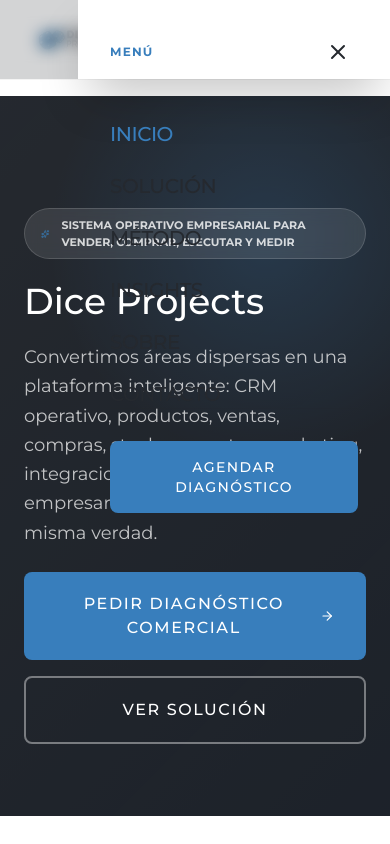
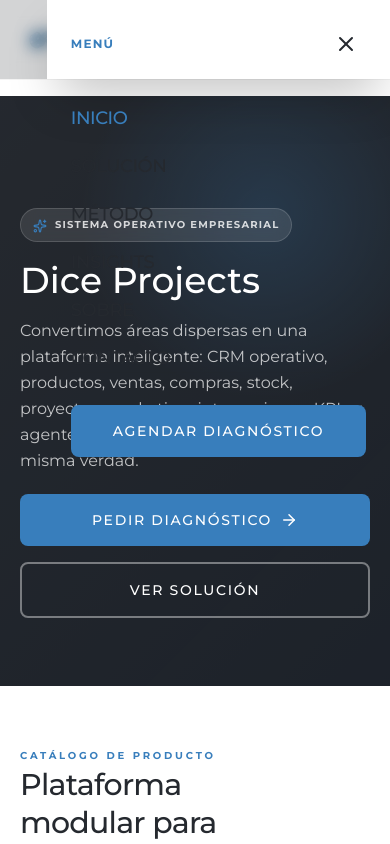
Before and after one commit to MartinDiCe/diceprojects-web-ui, a React (Vite) app: page / in a window 390 px wide. Both pictures are taken after a click on the button "Abrir menú". Shown: the top 844 px of the page. Built offline with nearby package versions, Linux system fonts and the light colour scheme.

Commit message:
feat: improve responsive website UX

```diff
--- a/src/components/common/index.tsx
+++ b/src/components/common/index.tsx
@@ -24,14 +24,14 @@
 
   const sizes = {
     sm: 'px-4 py-2 text-xs',
-    md: 'px-6 py-3 text-sm',
-    lg: 'px-10 py-5 text-base',
+    md: 'px-5 py-3 text-sm md:px-6',
+    lg: 'px-6 py-4 text-sm md:px-10 md:py-5 md:text-base',
   };
 
   return (
     <button
       className={cn(
-        'font-medium uppercase tracking-widest transition-all duration-300 inline-flex items-center justify-center gap-2 rounded-lg focus-visible:outline-2 focus-visible:outline-brand-primary focus-visible:outline-offset-4 disabled:opacity-50 disabled:cursor-not-allowed',
+        'min-w-0 max-w-full whitespace-normal text-center font-medium uppercase leading-tight tracking-[0.12em] md:tracking-widest transition-all duration-300 inline-flex items-center justify-center gap-2 rounded-lg focus-visible:outline-2 focus-visible:outline-brand-primary focus-visible:outline-offset-4 disabled:opacity-50 disabled:cursor-not-allowed',
         variants[variant],
         sizes[size],
         className
@@ -44,7 +44,7 @@
 };
 
 export const Container = ({ children, className }: { children: React.ReactNode; className?: string }) => (
-  <div className={cn('max-w-7xl mx-auto px-6 w-full', className)}>
+  <div className={cn('max-w-7xl mx-auto px-5 sm:px-6 w-full', className)}>
     {children}
   </div>
 );
@@ -70,7 +70,7 @@
       </span>
     )}
     <h2 className={cn(
-      'max-w-4xl text-3xl md:text-4xl lg:text-5xl font-medium tracking-tight leading-tight',
+      'max-w-4xl text-3xl md:text-4xl lg:text-5xl font-medium tracking-tight leading-tight text-balance',
       align === 'center' ? 'mx-auto' : '',
       light ? 'text-brand-white' : 'text-brand-dark'
     )}>
--- a/src/index.css
+++ b/src/index.css
@@ -16,13 +16,41 @@
 }
 
 @layer base {
+  html,
+  body,
+  #root {
+    width: 100%;
+    overflow-x: hidden;
+  }
+
   body {
     @apply bg-brand-white text-brand-dark font-sans antialiased;
+  }
+
+  *,
+  *::before,
+  *::after {
+    box-sizing: border-box;
   }
 
   h1, h2, h3 {
     @apply font-sans font-normal;
     letter-spacing: 0;
+    overflow-wrap: break-word;
+  }
+
+  @media (max-width: 640px) {
+    p,
+    span,
+    a,
+    button,
+    label,
+    input,
+    textarea,
+    select {
+      min-width: 0;
+      overflow-wrap: anywhere;
+    }
   }
 
   h1, h2 {
--- a/src/layout/Footer.tsx
+++ b/src/layout/Footer.tsx
@@ -21,9 +21,9 @@
 
   return (
     <footer className="bg-[#25292F] text-brand-white border-t border-brand-white/10">
-      <div className="py-8">
+      <div className="py-7 md:py-8">
         <Container className="px-6 md:px-10">
-          <div className="grid grid-cols-1 gap-8 md:grid-cols-2 lg:grid-cols-12 text-center md:text-left justify-items-center md:justify-items-start">
+          <div className="grid grid-cols-1 gap-7 md:grid-cols-2 lg:grid-cols-12 text-center md:text-left justify-items-center md:justify-items-start">
             {/* Brand & Institutional Statement */}
             <div className="lg:col-span-3 space-y-3 flex flex-col items-center md:items-start">
               <Link to="/" className="inline-flex focus-visible:outline-2 focus-visible:outline-brand-primary focus-visible:outline-offset-4">
@@ -75,7 +75,7 @@
                   <div className="w-8 h-8 rounded-lg bg-brand-white/10 flex items-center justify-center group-hover:bg-brand-primary transition-colors">
                     <Mail size={14} className="text-brand-white/70 group-hover:text-brand-white" />
                   </div>
-                  <span className="text-sm font-medium text-brand-white/70 group-hover:text-brand-primary transition-colors">
+                  <span className="break-all text-sm font-medium text-brand-white/70 group-hover:text-brand-primary transition-colors">
                     {BRAND.contact.email}
                   </span>
                 </a>
--- a/src/layout/Navbar.tsx
+++ b/src/layout/Navbar.tsx
@@ -13,7 +13,7 @@
 
   return (
     <nav className="fixed top-0 w-full z-50 bg-brand-white/95 backdrop-blur-md border-b border-brand-dark/5 h-20 flex items-center">
-      <Container className="flex items-center justify-between px-6 md:px-10">
+      <Container className="flex items-center justify-between px-4 sm:px-6 md:px-10">
         <Link
           to="/"
           className="flex items-center gap-3 group focus-visible:outline-2 focus-visible:outline-brand-primary focus-visible:outline-offset-4 shrink-0"
@@ -22,7 +22,7 @@
           <img
             src="/assets/logos/dice-logo-lineal.svg"
             alt={BRAND.name}
-            className="h-9 md:h-11 w-auto shrink-0"
+            className="h-8 sm:h-9 md:h-11 w-auto shrink-0"
           />
         </Link>
 
@@ -58,10 +58,7 @@
         </div>
 
         {/* Mobile Toggle */}
-        <div className="flex items-center gap-4 lg:hidden">
-          <Link to="/contacto" className="sm:hidden">
-            <Button size="sm" className="px-4 py-2 text-[10px] rounded-lg">Diagnóstico</Button>
-          </Link>
+        <div className="flex items-center gap-2 sm:gap-4 lg:hidden">
           <button
             className="text-brand-dark p-2 hover:bg-brand-dark/5 rounded-lg transition-colors focus-visible:outline-2 focus-visible:outline-brand-primary"
             onClick={() => setIsOpen(!isOpen)}
@@ -89,22 +86,22 @@
               animate={{ x: 0 }}
               exit={{ x: '100%' }}
               transition={{ type: 'spring', damping: 25, stiffness: 200 }}
-              className="fixed top-0 right-0 h-full w-[80%] max-w-sm bg-brand-white z-50 lg:hidden shadow-2xl p-8 flex flex-col"
+              className="fixed top-0 right-0 h-full w-[88%] max-w-sm bg-brand-white z-50 lg:hidden shadow-2xl p-6 sm:p-8 flex flex-col"
             >
-              <div className="flex items-center justify-between mb-12">
+              <div className="flex items-center justify-between mb-10">
                 <span className="text-xs font-bold uppercase tracking-widest text-brand-primary">Menú</span>
                 <button onClick={() => setIsOpen(false)} className="p-2 hover:bg-brand-dark/5 rounded-lg">
                   <X size={24} />
                 </button>
               </div>
-              <div className="flex flex-col gap-6">
+              <div className="flex flex-col gap-5">
                 {navItems.map((item) => (
                   <Link
                     key={item.path}
                     to={item.path}
                     onClick={() => setIsOpen(false)}
                     className={cn(
-                      "text-xl font-medium uppercase tracking-tight transition-colors",
+                      "text-lg font-medium uppercase tracking-tight transition-colors",
                       location.pathname === item.path ? "text-brand-primary" : "text-brand-dark"
                     )}
                   >
--- a/src/pages/Home/HomePage.tsx
+++ b/src/pages/Home/HomePage.tsx
@@ -195,26 +195,27 @@
             initial={{ opacity: 0, y: 24 }}
             animate={{ opacity: 1, y: 0 }}
             transition={{ duration: 0.7 }}
-            className="max-w-3xl space-y-6 xl:max-w-2xl 2xl:max-w-3xl lg:space-y-7"
+            className="max-w-3xl space-y-5 md:space-y-6 xl:max-w-2xl 2xl:max-w-3xl lg:space-y-7"
           >
-            <div className="inline-flex items-center gap-3 rounded-full border border-brand-white/15 bg-brand-white/10 px-4 py-2 text-[11px] font-bold uppercase text-brand-white/80 backdrop-blur">
-              <Sparkles size={14} className="text-brand-primary" />
-              Sistema operativo empresarial para vender, comprar, ejecutar y medir
+            <div className="inline-flex min-w-0 max-w-full items-start gap-2 rounded-full border border-brand-white/15 bg-brand-white/10 px-3 py-2 text-[10px] font-bold uppercase leading-relaxed tracking-[0.12em] text-brand-white/80 backdrop-blur sm:items-center sm:gap-3 sm:px-4 sm:text-[11px] sm:tracking-[0.16em]">
+              <Sparkles size={14} className="mt-0.5 shrink-0 text-brand-primary sm:mt-0" />
+              <span className="min-w-0 sm:hidden">Sistema operativo empresarial</span>
+              <span className="hidden min-w-0 sm:inline">Sistema operativo empresarial para vender, comprar, ejecutar y medir</span>
             </div>
             <h1 className="max-w-5xl text-4xl font-medium leading-none text-brand-white md:text-6xl lg:text-7xl">
               Dice Projects
             </h1>
-            <p className="max-w-2xl text-lg leading-relaxed text-brand-white/72 md:text-xl">
+            <p className="max-w-2xl text-base leading-relaxed text-brand-white/72 sm:text-lg md:text-xl">
               Convertimos áreas dispersas en una plataforma inteligente: CRM operativo, productos, ventas, compras, stock, proyectos, marketing, integraciones, KPIs y agentes empresariales trabajando sobre la misma verdad.
             </p>
             <div className="flex flex-col gap-4 sm:flex-row">
               <Link to="/contacto">
-                <Button size="lg" className="w-full px-8 sm:w-auto">
-                  Pedir diagnóstico comercial <ArrowRight size={18} />
+                <Button size="lg" className="w-full sm:w-auto">
+                  Pedir diagnóstico<span className="hidden sm:inline"> comercial</span> <ArrowRight size={18} />
                 </Button>
               </Link>
               <Link to="/automatizacion-y-orquestacion">
-                <Button variant="outline" size="lg" className="w-full border-brand-white/40 px-8 text-brand-white hover:border-brand-white hover:bg-brand-white hover:text-brand-dark sm:w-auto">
+                <Button variant="outline" size="lg" className="w-full border-brand-white/40 text-brand-white hover:border-brand-white hover:bg-brand-white hover:text-brand-dark sm:w-auto">
                   Ver solución
                 </Button>
               </Link>
@@ -231,11 +232,11 @@
         </Container>
       </section>
 
-      <section className="bg-brand-white py-16 md:py-20">
+      <section className="bg-brand-white py-14 md:py-20">
         <Container>
           <div className="grid grid-cols-1 gap-10 lg:grid-cols-12">
             <div className="lg:col-span-5">
-              <SectionHeader subtitle="Catálogo de producto" title="Una plataforma modular para operar empresas multirubro." />
+              <SectionHeader subtitle="Catálogo de producto" title="Plataforma modular para empresas multirubro." />
               <p className="text-base leading-relaxed text-brand-dark/60 md:text-lg">
                 No vendemos una pantalla administrativa. Vendemos un sistema operativo de negocio: módulos conectados, datos gobernados, automatización de flujos, reporting ejecutivo y copilotos por empresa.
               </p>
@@ -253,7 +254,7 @@
         </Container>
       </section>
 
-      <section className="bg-brand-white py-24">
+      <section className="bg-brand-white py-16 md:py-20 lg:py-24">
         <Container>
           <SectionHeader
             align="center"
@@ -262,13 +263,13 @@
           />
           <div className="grid grid-cols-1 gap-5 md:grid-cols-2 xl:grid-cols-4">
             {businessExamples.map((item) => (
-              <div key={item.title} className="flex min-h-full flex-col rounded-lg border border-brand-dark/10 bg-brand-light/50 p-6">
-                <item.icon className="text-brand-primary" size={30} />
-                <h3 className="mt-5 text-xl font-bold leading-tight text-brand-dark">{item.title}</h3>
+              <div key={item.title} className="flex min-h-full flex-col rounded-lg border border-brand-dark/10 bg-brand-light/50 p-5 md:p-6">
+                <item.icon className="text-brand-primary" size={26} />
+                <h3 className="mt-4 text-lg font-bold leading-tight text-brand-dark md:text-xl">{item.title}</h3>
                 <p className="mt-3 flex-1 text-sm leading-relaxed text-brand-dark/62">{item.copy}</p>
-                <div className="mt-6 grid grid-cols-2 gap-2">
+                <div className="mt-5 grid grid-cols-2 gap-2">
                   {item.steps.map((step) => (
-                    <span key={step} className="rounded-md bg-brand-white px-3 py-2 text-xs font-bold text-brand-dark/70">
+                    <span key={step} className="min-w-0 rounded-md bg-brand-white px-2 py-2 text-xs font-bold leading-snug text-brand-dark/70 sm:px-3">
                       {step}
                     </span>
                   ))}
@@ -276,10 +277,10 @@
               </div>
             ))}
           </div>
-          <div className="mt-10 rounded-lg bg-brand-dark p-8 text-brand-white">
+          <div className="mt-8 rounded-lg bg-brand-dark p-6 text-brand-white md:mt-10 md:p-8">
             <div className="grid grid-cols-1 gap-8 lg:grid-cols-12 lg:items-center">
               <div className="lg:col-span-8">
-                <h3 className="text-3xl font-bold leading-tight">La diferencia está en conectar el flujo completo, no en cargar más datos.</h3>
+                <h3 className="text-2xl font-bold leading-tight md:text-3xl">La diferencia está en conectar el flujo completo, no en cargar más datos.</h3>
                 <p className="mt-4 text-brand-white/62">
                   El valor aparece cuando un evento web crea una oportunidad, una cotización dispara compras, una compra actualiza costos, el stock impacta ventas y los KPIs muestran rentabilidad sin perseguir planillas.
                 </p>
@@ -294,31 +295,31 @@
         </Container>
       </section>
 
-      <section className="bg-brand-light py-24">
+      <section className="bg-brand-light py-16 md:py-20 lg:py-24">
         <Container>
           <SectionHeader align="center" subtitle="Arquitectura de valor" title="Producto, automatización e inteligencia en una misma propuesta." />
-          <div className="grid grid-cols-1 gap-6 md:grid-cols-4">
+          <div className="grid grid-cols-1 gap-5 sm:grid-cols-2 xl:grid-cols-4">
             {[
               { icon: Activity, title: 'Módulos operativos', copy: 'Ventas, compras, stock, productos, proyectos, marketing, personas y organización funcionando conectados.' },
               { icon: ShieldCheck, title: 'Gobierno y trazabilidad', copy: 'Roles, permisos, auditoría, multiempresa, alcance por vendedor y control de datos sensibles.' },
               { icon: PlugZap, title: 'Automatización e integraciones', copy: 'APIs, bases, documentos y sistemas existentes conectados para eliminar doble carga.' },
               { icon: Bot, title: 'Copiloto empresarial', copy: 'Agentes que consultan documentos, datos, KPIs y módulos con contexto de empresa y usuario.' },
             ].map((item) => (
-              <div key={item.title} className="rounded-lg bg-brand-white p-8 shadow-sm">
-                <item.icon className="text-brand-primary" size={30} />
-                <h3 className="mt-6 text-xl font-bold text-brand-dark">{item.title}</h3>
-                <p className="mt-4 text-sm leading-relaxed text-brand-dark/62">{item.copy}</p>
+              <div key={item.title} className="rounded-lg bg-brand-white p-6 shadow-sm md:p-7">
+                <item.icon className="text-brand-primary" size={28} />
+                <h3 className="mt-5 text-lg font-bold text-brand-dark md:text-xl">{item.title}</h3>
+                <p className="mt-3 text-sm leading-relaxed text-brand-dark/62">{item.copy}</p>
               </div>
             ))}
           </div>
         </Container>
       </section>
 
-      <section className="bg-brand-dark py-24 text-brand-white">
+      <section className="bg-brand-dark py-16 text-brand-white md:py-20 lg:py-24">
         <Container className="grid grid-cols-1 gap-12 lg:grid-cols-2 lg:items-center">
           <div>
             <SectionHeader subtitle="Qué vendemos" title="No es un backoffice. Es una plataforma de operación e inteligencia." light />
-            <p className="text-lg leading-relaxed text-brand-white/60">
+            <p className="text-base leading-relaxed text-brand-white/60 md:text-lg">
               Implementamos un núcleo adaptable a empresas de servicios, comercio, distribución, industria liviana, construcción, mantenimiento, operaciones técnicas y equipos que venden, compran, ejecutan, comunican y reportan todos los días.
             </p>
           </div>
@@ -332,7 +333,7 @@
         </Container>
       </section>
 
-      <section className="bg-brand-white py-24">
+      <section className="bg-brand-white py-16 md:py-20 lg:py-24">
         <Container className="grid grid-cols-1 gap-14 lg:grid-cols-12 lg:items-center">
           <div className="lg:col-span-6">
             <SectionHeader subtitle="Impacto comercial" title="La promesa es simple: vender mejor, ejecutar mejor y medir mejor." />
@@ -345,9 +346,9 @@
               ))}
             </ul>
           </div>
-          <div className="rounded-lg border border-brand-dark/10 bg-brand-light p-8">
+          <div className="rounded-lg border border-brand-dark/10 bg-brand-light p-6 md:p-8">
             <LineChart className="text-brand-primary" size={34} />
-            <h3 className="mt-6 text-3xl font-bold leading-tight text-brand-dark">Diagnóstico de 7 días para detectar dónde se pierde dinero.</h3>
+            <h3 className="mt-5 text-2xl font-bold leading-tight text-brand-dark md:mt-6 md:text-3xl">Diagnóstico de 7 días para detectar dónde se pierde dinero.</h3>
             <p className="mt-4 text-brand-dark/62">
               Mapeamos procesos, sistemas, retrabajo, reportes, decisiones y oportunidades de automatización. Terminás con roadmap de implementación, prioridades y estimación de ROI operativo.
             </p>
```
Also changed, not shown: src/pages/Contacto/ContactoPage.tsx (+22 -22 lines), src/pages/Servicios/ServiciosPage.tsx (+22 -22 lines).
